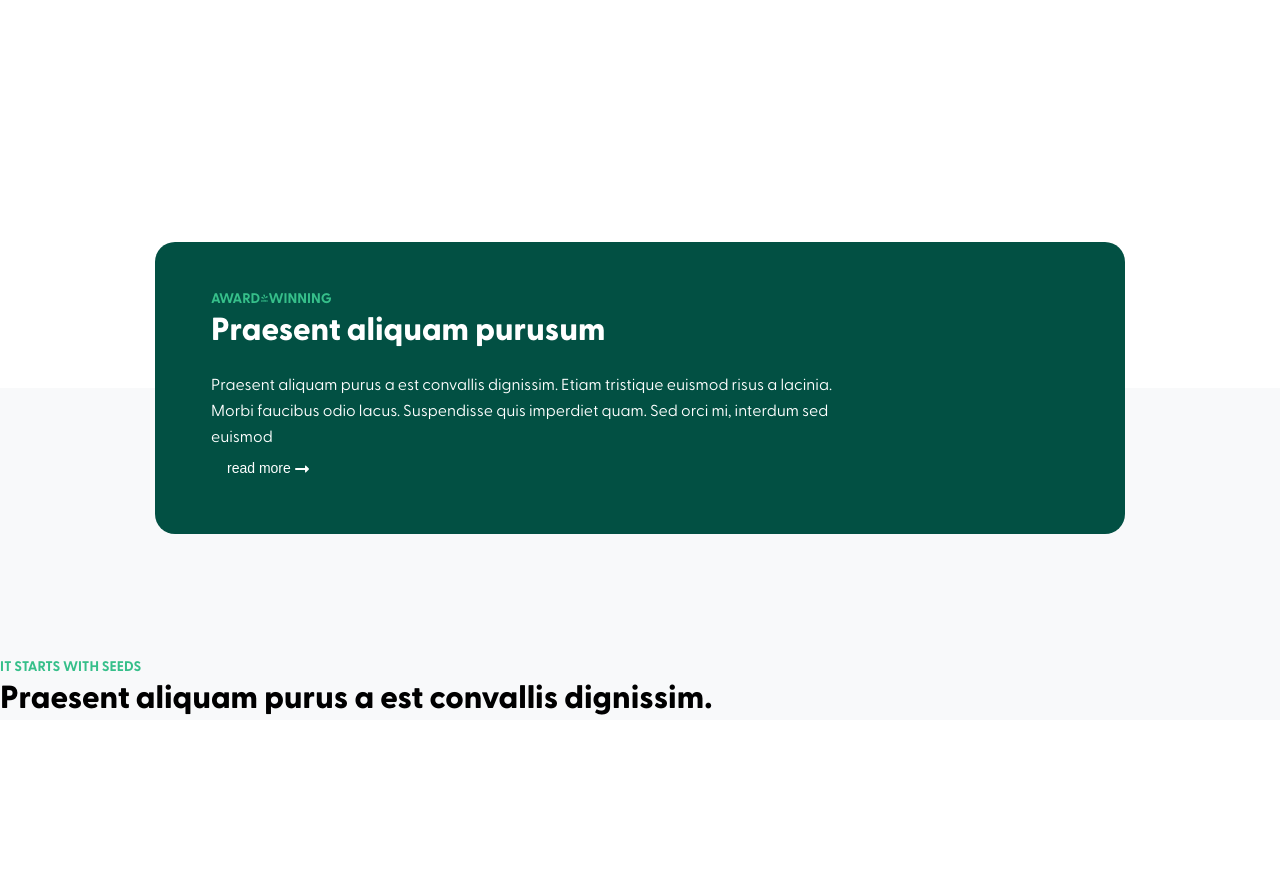
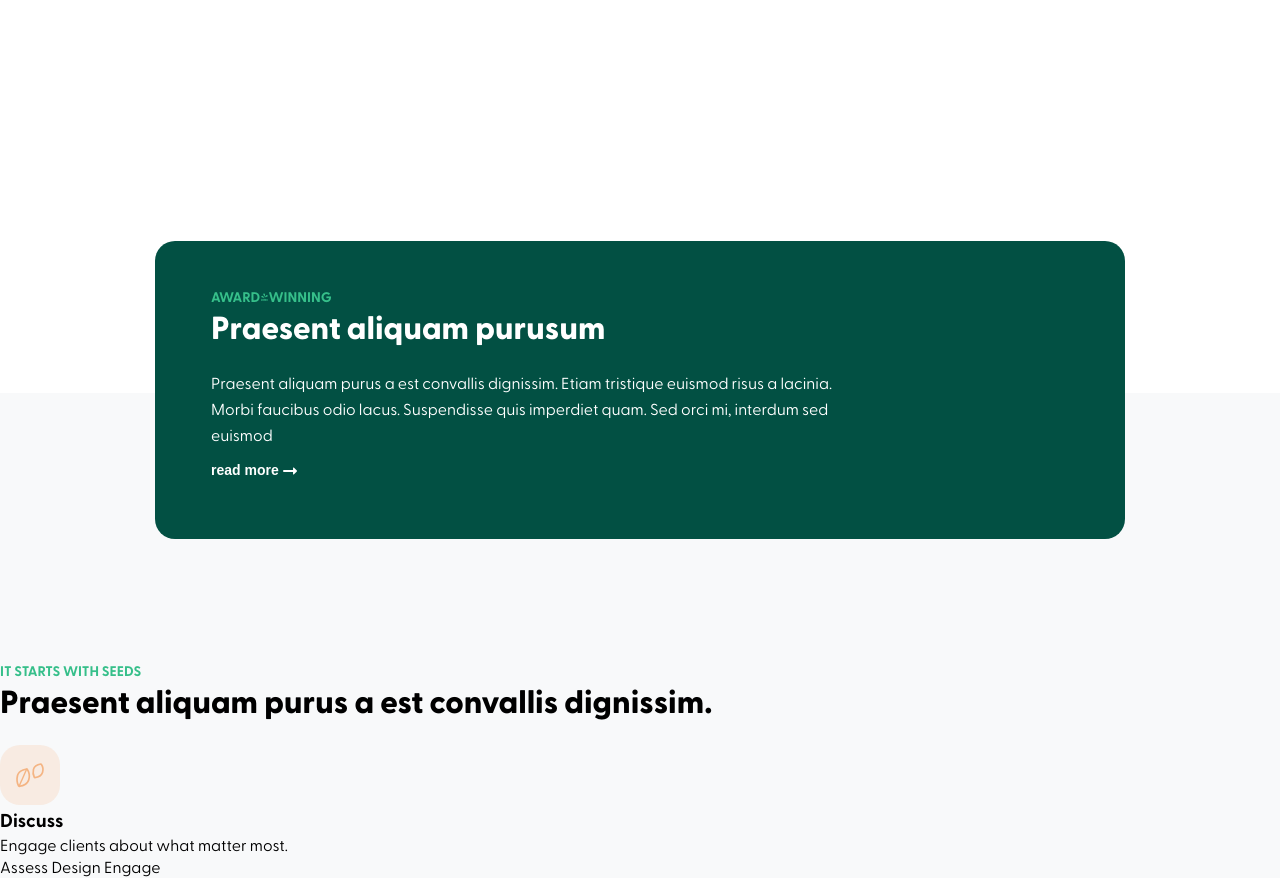
Before and after one commit to MoulyT/Frontend_Onboarding, a plain HTML site: page index.html in a window 1280 px wide. Shown: the part 1301-2179 px from the top of the page. Before the commit the page ends 2041 px from the top, so only its background shows below. Drawn offline with Linux system fonts and the light colour scheme.

Commit message:
Added svg vectors for the link cards. Finished award card

```diff
--- a/index.html
+++ b/index.html
@@ -104,6 +104,7 @@
         <button class="button--green">
           Watch Demo
           <svg
+            id="play_icon"
             class="button__icon"
             width="14"
             height="14"
@@ -131,6 +132,7 @@
         <h3 class="partnership__h3">OUR PARTNERSHIPS</h3>
         <div class="partnership__logofolder">
           <svg
+            class="logofolder__logo1"
             width="235"
             height="64"
             viewBox="0 0 235 64"
@@ -301,9 +303,53 @@
         </div>
       </section>
       <section class="seeds_survey">
-        <div class="seeds_survey__textfolder">
+        <div class="seeds_survey__folder">
           <p class="supertitle supertitle--green">IT STARTS WITH SEEDS</p>
           <h2>Praesent aliquam purus a est convallis dignissim.</h2>
+          <a href="#" class="seeds_survey__link">
+            <div class="link__card">
+              <svg
+                width="60"
+                height="60"
+                viewBox="0 0 60 60"
+                fill="none"
+                xmlns="http://www.w3.org/2000/svg"
+              >
+                <rect
+                  opacity="0.199451"
+                  width="60"
+                  height="60"
+                  rx="20"
+                  fill="#F4B483"
+                />
+                <path
+                  d="M26.5875 23.9619L26.4378 23.1252L26.5875 23.9619ZM27.2072 24.228L27.9086 23.748L27.2072 24.228ZM28.7637 34.6922L27.954 34.4336L28.7637 34.6922ZM19.1983 41.2814L19.299 42.1255L19.1983 41.2814ZM18.5681 40.9329L19.3278 40.5516L18.5681 40.9329ZM17.4655 30.8073L16.6409 30.6012L17.4655 30.8073ZM26.7372 24.7986C26.6346 24.8169 26.5472 24.7687 26.5057 24.7081L27.9086 23.748C27.586 23.2766 27.0171 23.0215 26.4378 23.1252L26.7372 24.7986ZM26.5057 24.7081C28.5778 27.7361 29.0586 30.9745 27.954 34.4336L29.5734 34.9508C30.8393 30.9868 30.2737 27.2041 27.9086 23.748L26.5057 24.7081ZM27.954 34.4336C26.8811 37.7933 24.0215 39.8501 19.0977 40.4374L19.299 42.1255C24.6311 41.4894 28.2304 39.1562 29.5734 34.9508L27.954 34.4336ZM19.0977 40.4374C19.2104 40.424 19.2954 40.4871 19.3278 40.5516L17.8084 41.3141C18.0826 41.8606 18.6685 42.2007 19.299 42.1255L19.0977 40.4374ZM19.3278 40.5516C17.8056 37.5183 17.4586 34.3407 18.2902 31.0134L16.6409 30.6012C15.7117 34.3191 16.102 37.9138 17.8084 41.3141L19.3278 40.5516ZM18.2902 31.0134C19.0889 27.8178 21.7834 25.685 26.7372 24.7986L26.4378 23.1252C21.1404 24.073 17.6675 26.4937 16.6409 30.6012L18.2902 31.0134Z"
+                  fill="#F4B483"
+                />
+                <path
+                  d="M19.0833 41.2857L26.5 24.5"
+                  stroke="#F4B483"
+                  stroke-width="1.4"
+                />
+                <path
+                  fill-rule="evenodd"
+                  clip-rule="evenodd"
+                  d="M40.7652 19.0075C40.9559 18.9739 41.1485 19.0552 41.261 19.2166C43.0358 21.7639 43.4544 24.5222 42.5062 27.4384C41.5398 30.4104 38.9562 32.1351 34.8539 32.6157C34.6468 32.64 34.4464 32.5311 34.3497 32.3418C33.0583 29.8143 32.7634 27.1538 33.4677 24.386C34.1977 21.5169 36.6647 19.7281 40.7652 19.0075Z"
+                  stroke="#F4B483"
+                  stroke-width="1.7"
+                  stroke-linecap="round"
+                  stroke-linejoin="round"
+                />
+              </svg>
+              <div>
+                <h3 class="link__title">Discuss</h3>
+                <p class="link__p">Engage clients about what matter most.</p>
+              </div>
+            </div>
+          </a>
+          <a href="#" class="seeds_survey__link">Assess</a>
+          <a href="#" class="seeds_survey__link">Design</a>
+          <a href="#" class="seeds_survey__link">Engage</a>
         </div>
       </section>
     </div>
--- a/styles.css
+++ b/styles.css
@@ -20,6 +20,13 @@
   font-family: Greycliff-CF;
   src: url("/Greycliff-CF/Demo_Fonts/Fontspring-DEMO-greycliffcf-extrabold.otf");
   font-weight: 800;
+}
+
+@font-face {
+  font-family: Greycliff-CF;
+  src: url(/Greycliff-CF/Demo_Fonts/Fontspring-DEMO-greycliffcf-regularoblique.otf);
+  font-weight: 400;
+  font-style: italic;
 }
 
 /* layout */
@@ -157,12 +164,18 @@ button {
 }
 
 .button--green {
-  background-color: #36bf8a;
-  color: #e7f7f1;
+  background-color: #e7f7f1;
+  color: #36bf8a;
+}
+#play_icon {
+  margin-bottom: -3px;
 }
 
 .button--transparent {
   background-color: transparent;
+  margin-left: -1rem;
+  font-weight: 700;
+  line-height: 1.375rem;
 }
 
 .supertitle {
@@ -301,6 +314,10 @@ nav {
   margin: 0 auto 0;
 }
 
+.logofolder__logo1 {
+  margin-right: 4rem;
+}
+
 /* Award Card
 ========================================*/
 .award_folder {
@@ -323,6 +340,12 @@ nav {
 .seeds_survey {
   background-color: #f8f9fa;
   padding-top: 16.875rem;
+}
+
+.seeds_survey__p {
+  font-style: italic;
+  line-height: 1.625rem;
+  color: #f7fcfa;
 }
 
 /* ==========================================
```
Also changed, not shown: assets/big_plant_icon.svg (added), assets/leaf_seed_icon.svg (added), assets/little_plant_icon.svg (added), assets/sprout_icon.svg (added).
